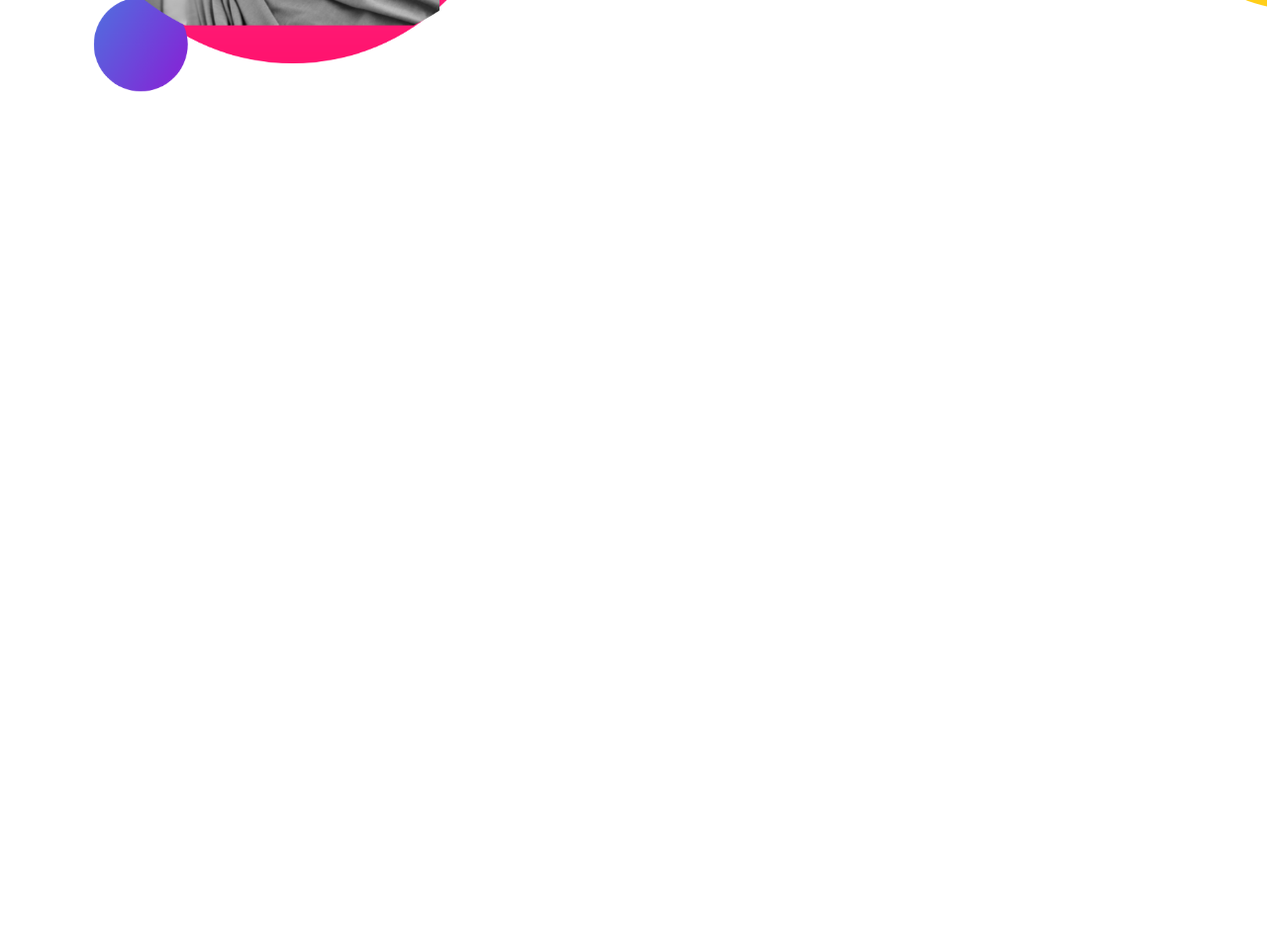
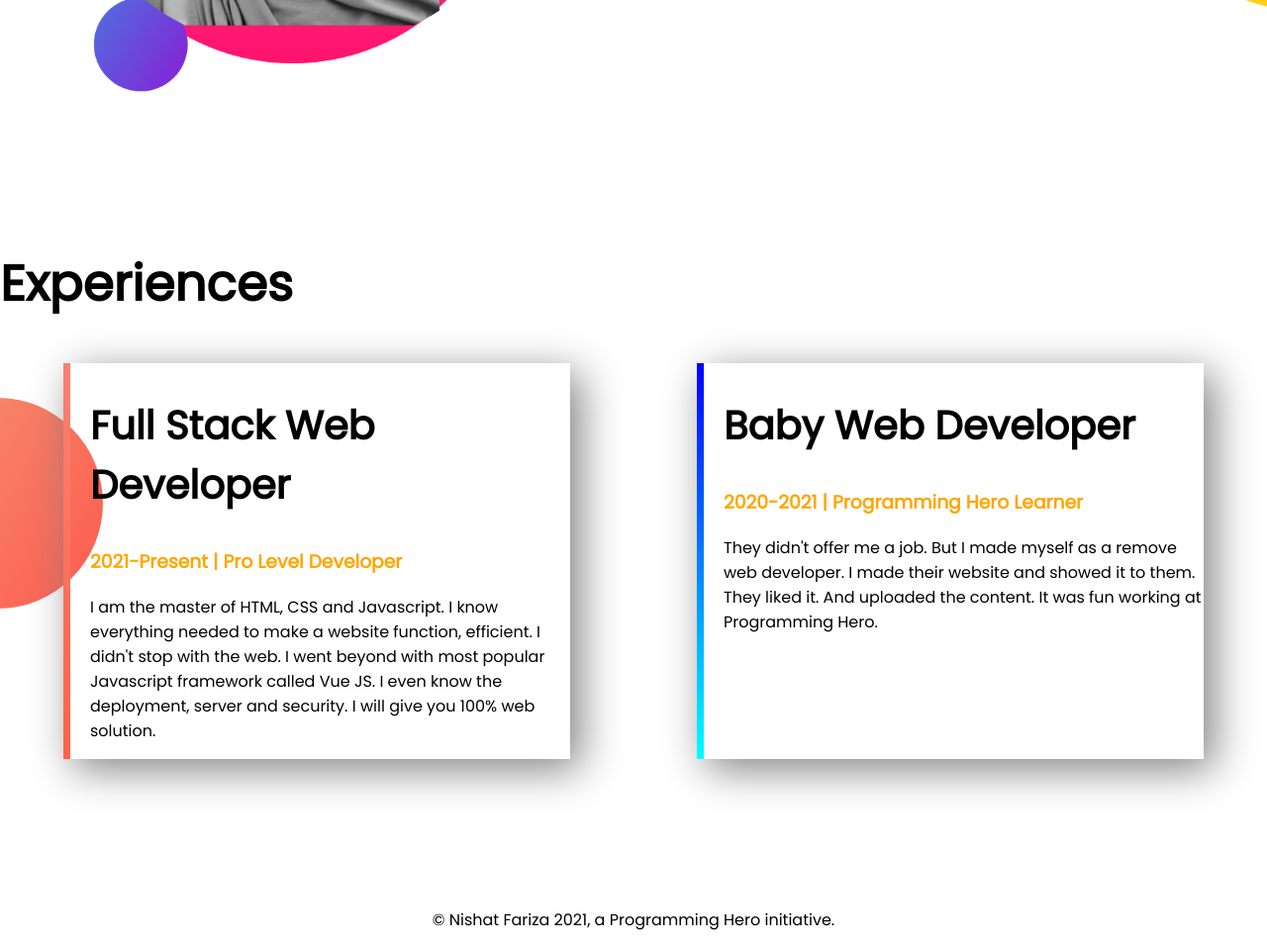
Before and after one commit to NishatFariza/developer-portfolio, a plain HTML site: page index.html in a window 1280 px wide. Shown: the part 1024-1982 px from the top of the page at 99% size. Before the commit the page ends 1274 px from the top, so only its background shows below. Drawn offline with Linux system fonts and the light colour scheme.

Commit message:
footer and experience added

```diff
--- a/index.html
+++ b/index.html
@@ -13,7 +13,7 @@
 </head>
 
 <body>
-    <section class="top-banner">
+    <section class="top-banner flexible-container">
         <div class="half-width">
             <h1>Welcome to</h1>
             <h1><span class="orange-color">Nishat Fariza</span> World</h1>
@@ -30,7 +30,7 @@
             <img src="images/nishat_picture.png" alt="">
         </div>
     </section>
-    <section class="dream-big">
+    <section class="dream-big flexible-container">
         <div class="half-width">
             <img src="images/nishat2_picture.png" alt="">
         </div>
@@ -42,6 +42,37 @@
             <a class="link-button" target="_blank" href="">DOWNLOAD RESUME</a>
         </div>
     </section>
+    <section class="experience-area">
+        <h1>Experiences</h1>
+        <div class="flexible-container">
+            <div id="full-stack-experience" class="experience-item">
+                <h2>Full Stack Web Developer</h2>
+                <h3 class="orange-color">2021-Present | Pro Level Developer</h3>
+                <p>
+                    I am the master of HTML, CSS and Javascript. I know everything needed to make a website function,
+                    efficient. I didn't stop with the web. I went beyond with most popular Javascript framework called
+                    Vue
+                    JS. I even know the deployment, server and security. I will give you 100% web solution.
+                </p>
+            </div>
+            <div id="web-dev-experience" class="experience-item">
+                <h2>Baby Web Developer</h2>
+                <h3 class="orange-color">2020-2021 | Programming Hero Learner</h3>
+                <p>They didn't offer me a job. But I made myself as a remove web developer. I made their website and
+                    showed
+                    it to them. They liked it. And uploaded the content. It was fun working at Programming Hero.
+
+                </p>
+
+            </div>
+        </div>
+
+    </section>
+    <footer>
+        <p>
+            © Nishat Fariza 2021, a Programming Hero initiative.
+        </p>
+    </footer>
 </body>
 
 </html>
--- a/style.css
+++ b/style.css
@@ -5,10 +5,13 @@ body{
 h1{
     font-size: 50px;
 }
+h2{
+    font-size: 40px;
+}
 .orange-color{
     color:#ffa500;
 }
-section{
+.flexible-container{
     display: flex;
     margin-bottom: 150px;
 }
@@ -37,3 +40,28 @@ section{
     background-repeat: no-repeat;
     background-position:right;
 }
+.experience-area{
+    background-image: url(images/exp-bg.png);
+    background-repeat: no-repeat;
+    background-position: left;
+}
+.experience-item{
+    width:40%;
+    margin-left: 5%;
+    margin-right: 5%;
+    padding-left: 20px;
+    box-shadow: 10px 10px 40px grey;
+}
+#web-dev-experience{
+    border-left:7px solid;
+    border-image: linear-gradient(blue, cyan);
+    border-image-slice: 1;
+}
+#full-stack-experience{
+    border-left:7px solid;
+    border-image: linear-gradient(salmon, tomato);
+    border-image-slice: 1;
+}
+footer p{
+    text-align:center;
+}
```
Also changed, not shown: 4 other files.
